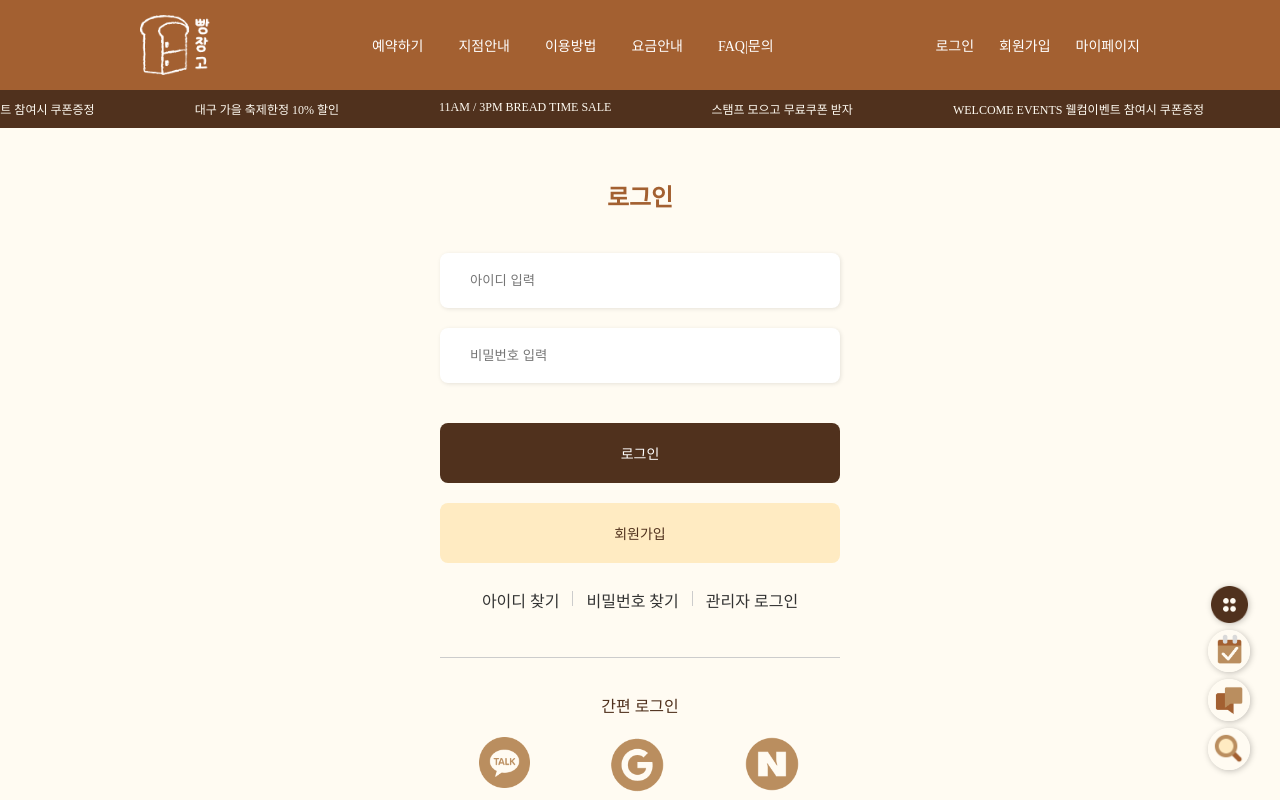
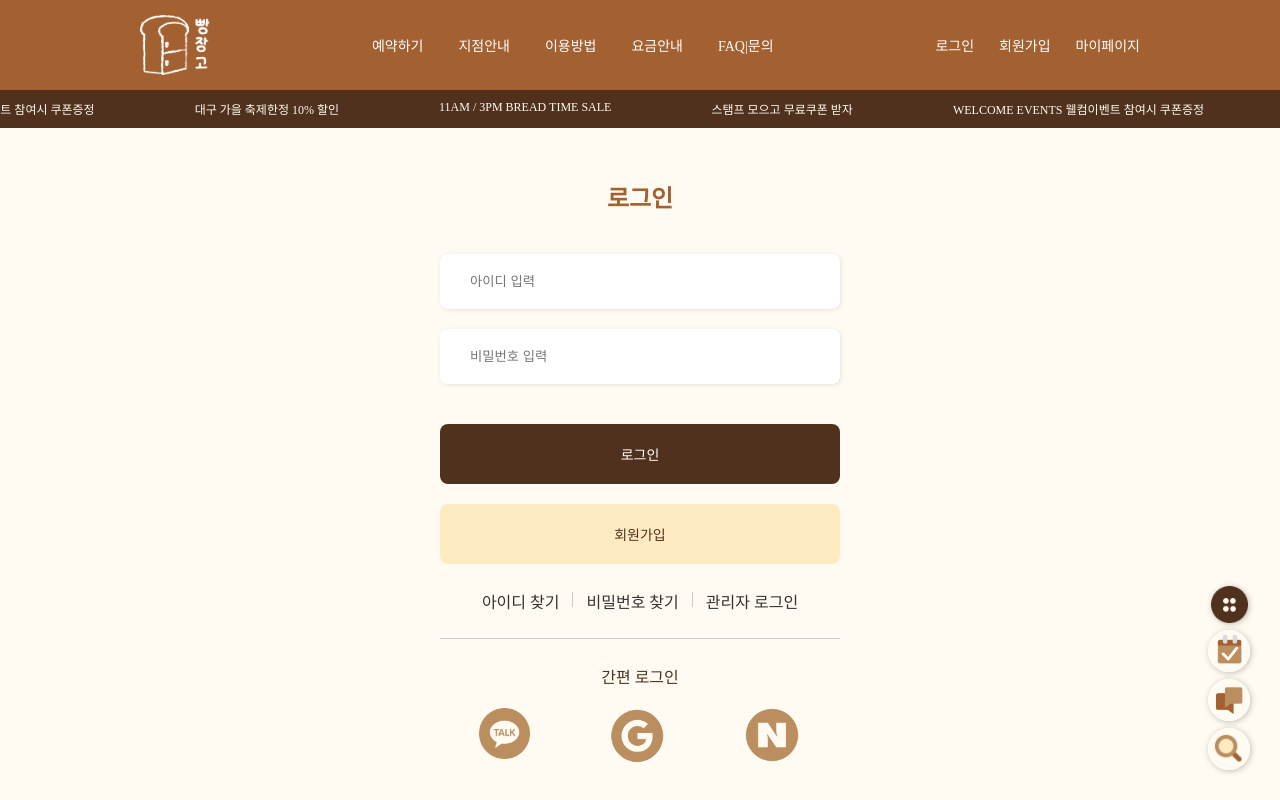
Before and after one commit to JIN44638/bbangjanggo, a Vue app: page /login in a window 1280 px wide. Shown: the top 800 px of the page. Built offline with nearby package versions, Linux system fonts and the light colour scheme; a web font is replaced by a local one.

Commit message:
로그인, 마이페이지 여백수정

```diff
--- a/src/views/Login.vue
+++ b/src/views/Login.vue
@@ -81,7 +81,7 @@ const login = () => {
     width: 100%;
     max-width: 1000px;
     margin: auto;
-    padding: 50px 0;
+    padding: 51px 0;
     h2 {
       font-family: "Cafe24Surround";
       color: $point-color;
@@ -115,7 +115,7 @@ const login = () => {
         width: 100%;
         max-width: 400px;
         background-color: #ccc;
-        margin: 20px 0 10px 0;
+        // margin: 20px 0 10px 0;
       }
       .sns-login {
         display: flex;
--- a/src/views/Mypage.vue
+++ b/src/views/Mypage.vue
@@ -67,7 +67,7 @@
 
 .mypage {
   height: calc(100vh - 290px);
-  height: 79vh;
+  height: 77.7vh;
   background-color: $bg-color;
   // padding-bottom: 50px;
   position: relative;
```
